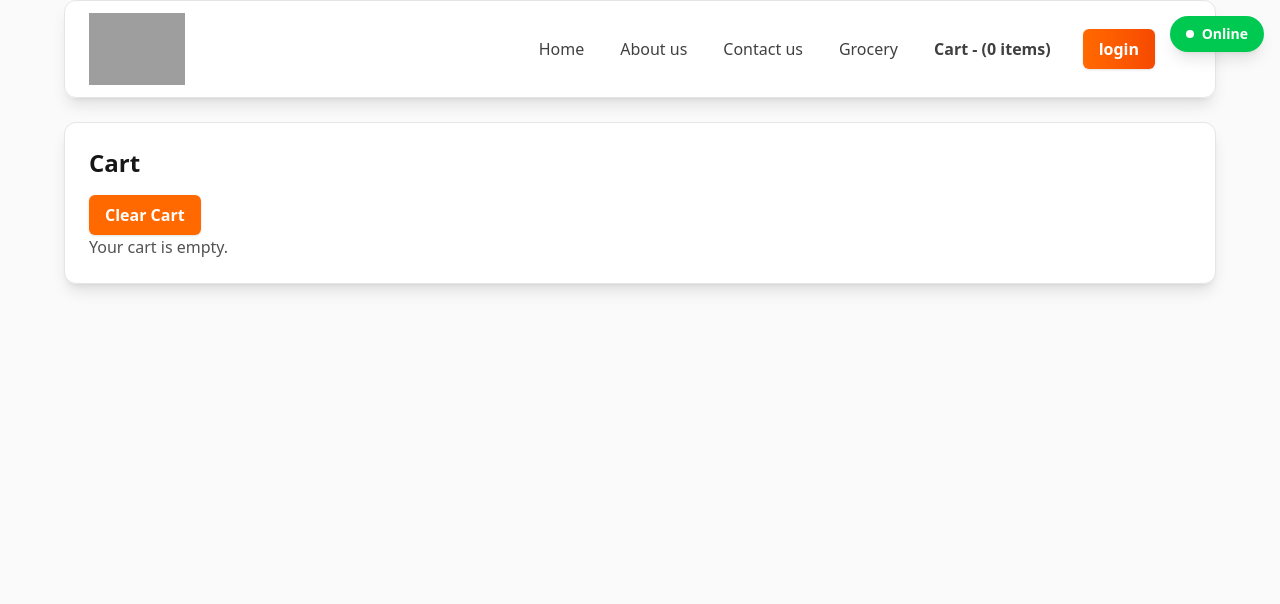
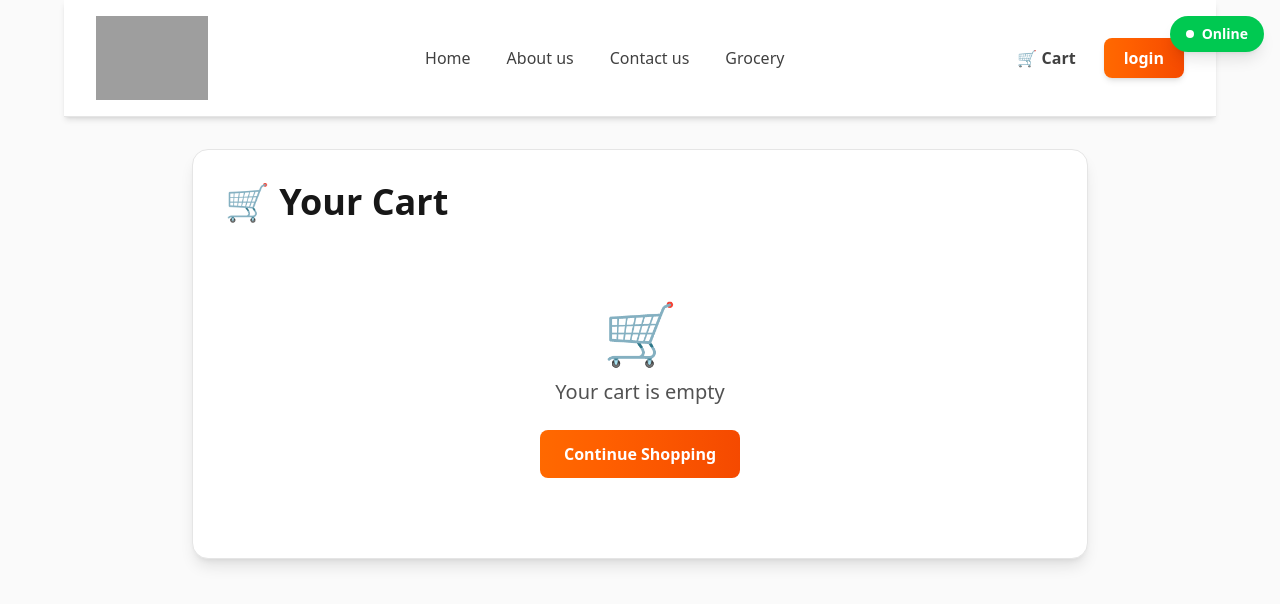
Before and after one commit to omkarmagadumdev/food-ordering-app, a React (Vite) app: page /cart in a window 1280 px wide. Shown: the top 604 px of the page. Built offline with nearby package versions, Linux system fonts and the light colour scheme; grey boxes are pictures that could not be loaded.

Commit message:
feat: enhance UI components; improve error handling, search functionality, and cart display; update styles for better user experience

```diff
--- a/src/components/Cart.js
+++ b/src/components/Cart.js
@@ -8,19 +8,45 @@ const Cart = () => {
         dispatch(clearItems())
     }
     return (
-        <div className="mt-6 p-6 bg-white border border-neutral-200 rounded-xl shadow-lg">
-            <h1 className="text-2xl font-bold mb-4">Cart</h1>
-            <button className="px-4 py-2 rounded-md text-white font-semibold shadow bg-orange-500 hover:bg-orange-600 cursor-pointer transition-colors  " onClick={handleClearCart}>Clear Cart</button>
+        <div className="mt-8 p-8 bg-white border border-neutral-200 rounded-2xl shadow-lg max-w-4xl mx-auto">
+            <div className="flex items-center justify-between mb-8">
+                <h1 className="text-4xl font-bold text-neutral-900">🛒 Your Cart</h1>
+                {cartItems.length > 0 && (
+                    <span className="text-lg font-semibold text-orange-600 bg-orange-100 px-4 py-2 rounded-full">
+                        {cartItems.length} item{cartItems.length !== 1 ? 's' : ''}
+                    </span>
+                )}
+            </div>
+
             {cartItems.length === 0 ? (
-                <p className="text-neutral-600">Your cart is empty.</p>
+                <div className="text-center py-12">
+                    <div className="text-6xl mb-4">🛒</div>
+                    <p className="text-xl text-neutral-600 font-medium mb-6">Your cart is empty</p>
+                    <a href="/" className="inline-block px-6 py-3 bg-linear-to-r from-orange-500 to-orange-600 text-white rounded-lg font-semibold hover:from-orange-600 hover:to-orange-700 transition-all duration-200">
+                        Continue Shopping
+                    </a>
+                </div>
             ) : (
-                <ul className="list-disc list-inside space-y-2 text-neutral-800">
-                    {cartItems.map((item, index) => (
-                        <li key={`${item}-${index}`}>{item}</li>
-                    ))}
-                </ul>
+                <div>
+                    <div className="space-y-3 mb-8 max-h-96 overflow-y-auto">
+                        {cartItems.map((item, index) => (
+                            <div key={`${item}-${index}`} className="flex items-center justify-between p-4 bg-neutral-50 border border-neutral-200 rounded-lg hover:bg-neutral-100 transition-colors">
+                                <span className="text-lg text-neutral-800 font-medium">{item}</span>
+                                <span className="text-sm text-neutral-500">#{index + 1}</span>
+                            </div>
+                        ))}
+                    </div>
+
+                    <div className="flex gap-3 pt-6 border-t border-neutral-200">
+                        <button className="flex-1 px-6 py-3 rounded-lg text-white font-semibold shadow-md bg-linear-to-r from-orange-500 to-orange-600 hover:from-orange-600 hover:to-orange-700 cursor-pointer transition-all duration-200" onClick={handleClearCart}>
+                            ✕ Clear Cart
+                        </button>
+                        <button className="flex-1 px-6 py-3 rounded-lg text-white font-semibold shadow-md bg-linear-to-r from-green-500 to-emerald-600 hover:from-green-600 hover:to-emerald-700 cursor-pointer transition-all duration-200">
+                            💳 Checkout
+                        </button>
+                    </div>
+                </div>
             )}
-
         </div>
     );
 };
--- a/src/components/Header.js
+++ b/src/components/Header.js
@@ -13,46 +13,55 @@ const cartItems = useSelector((store)=>store.cart.items)
 
 const {loggedInUser} = useContext(UserContext);
   return(
-    <div className="sticky top-0 z-10 bg-white/90 backdrop-blur border border-neutral-200 rounded-xl shadow-lg px-6 py-3 flex items-center justify-between  ">
-      <div className="h-auto w-auto">
+    <div className="sticky top-0 z-10 bg-white/95 backdrop-blur-md border-b border-neutral-200 shadow-md px-8 py-4 flex items-center justify-between">
+      <div className="h-auto w-auto shrink-0">
           <Link to="/">
             <img
-              className="w-24 h-auto object-contain block cursor-pointer"
+              className="w-28 h-auto object-contain block cursor-pointer hover:opacity-80 transition-opacity"
               src={logo_URL}
               alt="logo"
             />
           </Link>
       </div>
-      <div>
-        <ul className="flex list-none gap-3 items-center">
+      <div className="grow">
+        <ul className="flex list-none gap-1 items-center justify-center">
           <li>
-            <Link className="px-3 py-2 rounded-md text-neutral-700 font-medium hover:text-orange-500 hover:bg-orange-50" to="/">Home</Link>
+            <Link className="px-4 py-2 rounded-lg text-neutral-700 font-medium transition-all duration-200 hover:text-orange-600 hover:bg-orange-100" to="/">Home</Link>
           </li>
           <li>
-            <Link className="px-3 py-2 rounded-md text-neutral-700 font-medium hover:text-orange-500 hover:bg-orange-50" to="/about">About us</Link>
+            <Link className="px-4 py-2 rounded-lg text-neutral-700 font-medium transition-all duration-200 hover:text-orange-600 hover:bg-orange-100" to="/about">About us</Link>
           </li>
           <li>
-            <Link className="px-3 py-2 rounded-md text-neutral-700 font-medium hover:text-orange-500 hover:bg-orange-50" to="/contact">Contact us</Link>
+            <Link className="px-4 py-2 rounded-lg text-neutral-700 font-medium transition-all duration-200 hover:text-orange-600 hover:bg-orange-100" to="/contact">Contact us</Link>
           </li>
           <li>
-            <Link className="px-3 py-2 rounded-md text-neutral-700 font-medium hover:text-orange-500 hover:bg-orange-50" to="/grocery">Grocery</Link>
+            <Link className="px-4 py-2 rounded-lg text-neutral-700 font-medium transition-all duration-200 hover:text-orange-600 hover:bg-orange-100" to="/grocery">Grocery</Link>
           </li>
-          <li>
-            <Link className="px-3 py-2 rounded-md text-neutral-700 font-bold hover:text-orange-500 hover:bg-orange-50 bold " to="/cart">Cart - ({cartItems.length} items)</Link>
-          </li>
+        </ul>
+      </div>
+      <div className="flex items-center gap-3 shrink-0">
+        <Link to="/cart" className="relative">
+          <div className="px-4 py-2 rounded-lg text-neutral-700 font-bold transition-all duration-200 hover:text-orange-600 hover:bg-orange-100 inline-block">
+            🛒 Cart
+            {cartItems.length > 0 && (
+              <span className="absolute -top-2 -right-2 bg-red-500 text-white rounded-full w-6 h-6 flex items-center justify-center text-xs font-bold">
+                {cartItems.length}
+              </span>
+            )}
+          </div>
+        </Link>
 
         <button
           onClick={()=>{
             btnName === "login" ? setbtnName("logout") : setbtnName("login")
           }}
-            className="ml-2 px-4 py-2 rounded-md text-white font-semibold shadow bg-linear-to-r from-orange-500 to-orange-600 hover:from-orange-600 hover:to-red-600 cursor-pointer"
+          className="px-5 py-2 rounded-lg text-white font-semibold shadow-md bg-linear-to-r from-orange-500 to-orange-600 hover:from-orange-600 hover:to-orange-700 cursor-pointer transition-all duration-200 transform hover:shadow-lg"
         >
           {btnName}
         </button>
-           <li>
-            <Link className="px-3 py-2 rounded-md text-neutral-700 font-medium hover:text-orange-500 hover:bg-orange-50" to="/cart">{loggedInUser}</Link>
-          </li>
-        </ul>
+        {loggedInUser && (
+          <span className="px-3 py-2 rounded-lg text-neutral-700 font-medium text-sm bg-neutral-100">{loggedInUser}</span>
+        )}
       </div>
     </div>
   )
--- a/src/components/RestaurantCard.js
+++ b/src/components/RestaurantCard.js
@@ -5,10 +5,10 @@ const RestaurentCard = (props) => {
   const { resData } = props;
 
   return (
-    <Link to={`/restaurant/${resData?.id}`} className="bg-white border border-neutral-200 rounded-xl shadow-lg p-3 transition-transform duration-150 hover:-translate-y-1 hover:shadow-xl block">
-      <div className="w-full h-40 rounded-lg overflow-hidden bg-neutral-100 mb-2">
+    <Link to={`/restaurant/${resData?.id}`} className="bg-white border border-neutral-200 rounded-2xl shadow-md p-4 transition-all duration-300 hover:-translate-y-2 hover:shadow-2xl hover:border-orange-300 block overflow-hidden">
+      <div className="w-full h-48 rounded-xl overflow-hidden bg-neutral-100 mb-3 relative group">
         <img
-          className="w-full h-full object-cover block"
+          className="w-full h-full object-cover block transition-transform duration-300 group-hover:scale-110"
           src={
             resData?.imageId
               ? `${CDN_URL}${resData.imageId}`
@@ -16,14 +16,16 @@ const RestaurentCard = (props) => {
           }
           alt={resData?.name || "restaurant"}
         />
+        <div className="absolute inset-0 bg-linear-to-t from-black/30 to-transparent opacity-0 group-hover:opacity-100 transition-opacity duration-300"></div>
       </div>
-      <div className="pt-1">
-        <h3 className="text-lg font-bold text-neutral-900 mb-1">{resData?.name}</h3>
-        <p className="text-sm text-neutral-600 leading-snug">{resData?.cuisines?.join(", ")}</p>
-        <div className="flex items-center gap-2 mt-2">
-          <span className="inline-flex items-center bg-green-500 text-white px-2 py-0.5 rounded-md text-sm font-bold">⭐ {resData?.rating}</span>
-          <span className="text-neutral-400 font-bold">•</span>
-          <span className="text-sm text-neutral-600 font-medium">{resData?.deliveryTime} mins</span>
+      <div className="pt-2">
+        <h3 className="text-lg font-bold text-neutral-900 mb-2 line-clamp-1">{resData?.name}</h3>
+        <p className="text-sm text-neutral-600 leading-snug line-clamp-2 mb-3">{resData?.cuisines?.join(", ")}</p>
+        <div className="flex items-center justify-between flex-wrap gap-2">
+          <div className="flex items-center gap-2">
+            <span className="inline-flex items-center bg-linear-to-r from-green-500 to-emerald-600 text-white px-3 py-1 rounded-full text-sm font-bold">⭐ {resData?.rating}</span>
+          </div>
+          <span className="text-sm text-neutral-500 font-medium">🕐 {resData?.deliveryTime} mins</span>
         </div>
       </div>
     </Link>
```
Also changed, not shown: src/components/Body.js (+58 -40 lines). Lines whose indentation alone changed are shown as unchanged.
